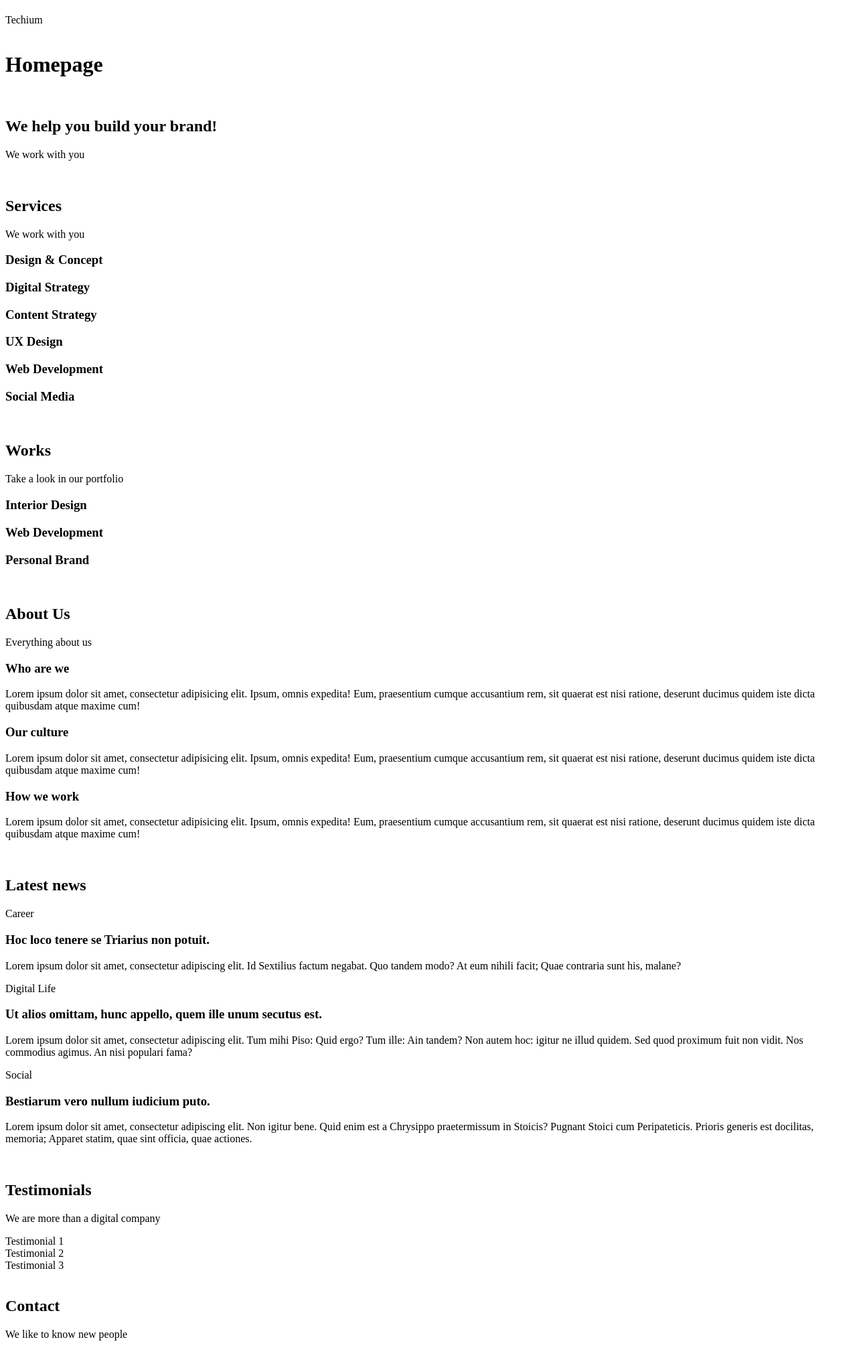
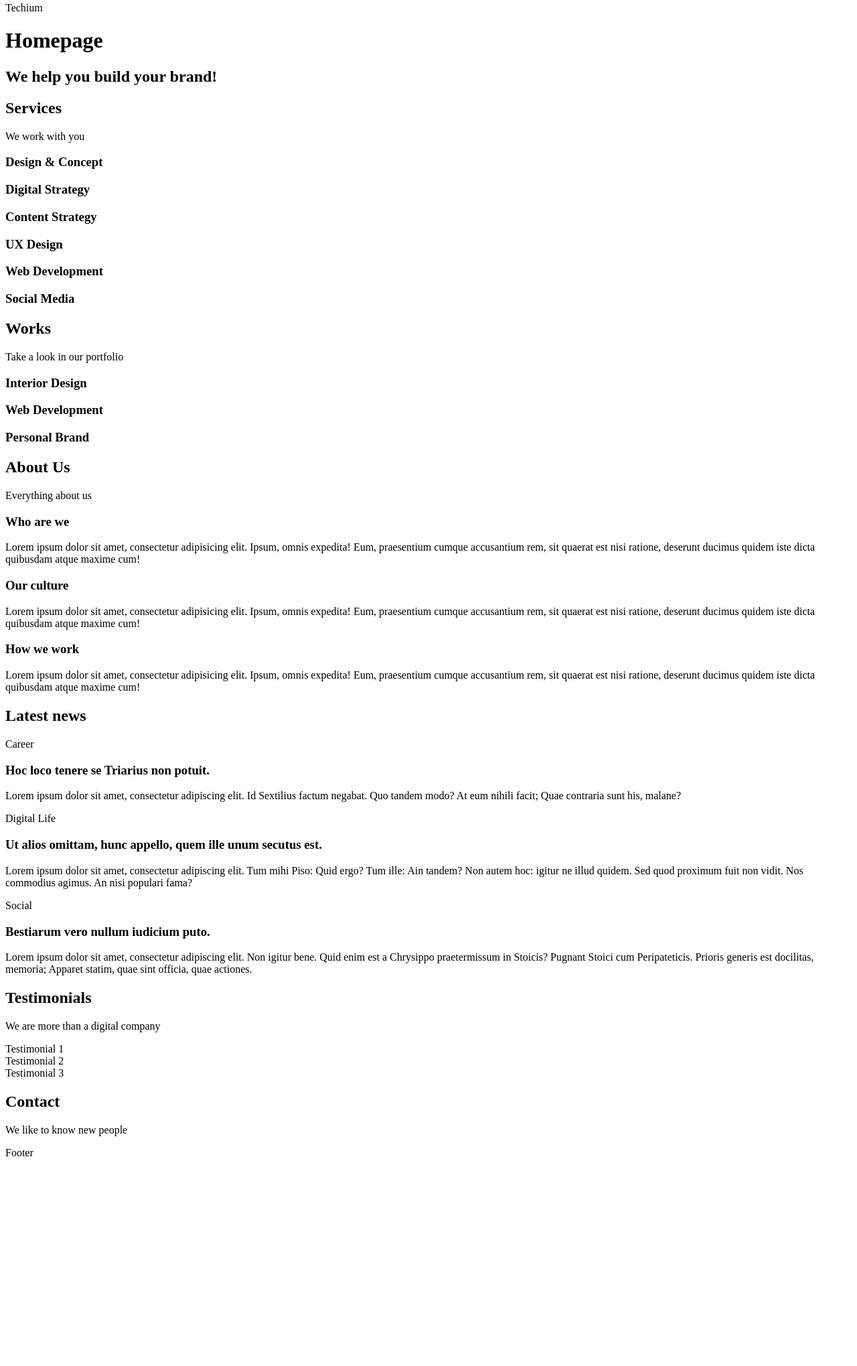
Before and after one commit to Zetrayo/holbertonschool-web_front_end, a plain HTML site: page html_advanced/17-index.html in a window 1280 px wide. Shown: the part 5-2044 px from the top of the page at 67% size. After the commit the page ends 1743 px from the top, so only its background shows below. Drawn offline with Linux system fonts and the light colour scheme.

Commit message:
FIX : fixed

```diff
--- a/html_advanced/17-index.html
+++ b/html_advanced/17-index.html
@@ -9,37 +9,30 @@
     <link rel="icon" type="image/png" href="./favicon.png">
   </head>
   <body>
+
     <!-- Header -->
-    <br>
     <header>
+      <div>
         <span>Techium</span>
         <nav>
         </nav>
+      </div>
     </header>
 
     <!-- Main -->
-    <br>
     <main>
       <h1>Homepage</h1>
 
       <!-- Hero section -->
-      <br>
+      <section>
         <div>
-        <section>
-          <header>
           <h2>We help you build your brand!</h2>
-            <p>We work with you</p>
-          </header>
-          <div>
-            <!-- Content related to services can be added here if needed -->
         </div>
       </section>
-      </div>
 
       <!-- Services section -->
-      <br>
-      <div>
       <section>
+        <!-- Header -->
         <header>
           <h2>Services</h2>
           <p>We work with you</p>
@@ -53,12 +46,10 @@
           <h3>Social Media</h3>
         </div>
       </section>
-      </div>
 
       <!-- Works section -->
-      <br>
-      <div>
       <section>
+        <!-- Header -->
         <header>
           <h2>Works</h2>
           <p>Take a look in our portfolio</p>
@@ -75,12 +66,10 @@
           </article>
         </div>
       </section>
-      </div>
 
       <!-- About Us section -->
-      <br>
-      <div>
       <section>
+        <!-- Header -->
         <header>
           <h2>About Us</h2>
           <p>Everything about us</p>
@@ -94,12 +83,10 @@
           <p>Lorem ipsum dolor sit amet, consectetur adipisicing elit. Ipsum, omnis expedita! Eum, praesentium cumque accusantium rem, sit quaerat est nisi ratione, deserunt ducimus quidem iste dicta quibusdam atque maxime cum!</p>
         </div>
       </section>
-      </div>
 
       <!-- Latest news section -->
-      <br>
-      <div>
       <section>
+        <!-- Header -->
         <header>
           <h2>Latest news</h2>
         </header>
@@ -121,12 +108,10 @@
           </article>
         </div>
       </section>
-      </div>
 
       <!-- Testimonials section -->
-      <br>
-      <div>
       <section>
+        <!-- Header -->
         <header>
           <h2>Testimonials</h2>
           <p>We are more than a digital company</p>
@@ -143,26 +128,26 @@
           </article>
         </div>
       </section>
-      </div>
 
       <!-- Contact section -->
-      <br>
-      <div>
       <section>
+        <!-- Header -->
         <header>
           <h2>Contact</h2>
           <p>We like to know new people</p>
         </header>
         <div>
-            <!-- Content for contact section can go here -->
+          <!-- Contact form or content goes here -->
         </div>
       </section>
-      </div>
+
     </main>
 
     <!-- Footer -->
-    <br>
     <footer>
+      <div>
+        Footer
+      </div>
     </footer>
   </body>
 </html>
```
Also changed, not shown: html_advanced/16-index.html (+14 -24 lines). Lines whose indentation alone changed are shown as unchanged.
